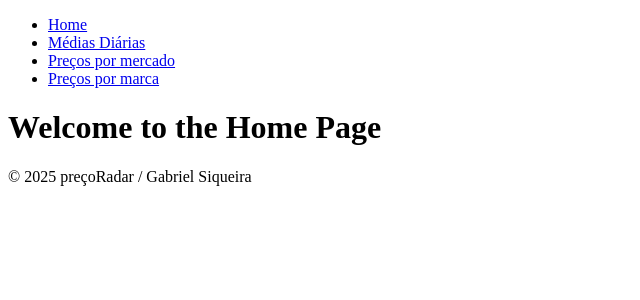
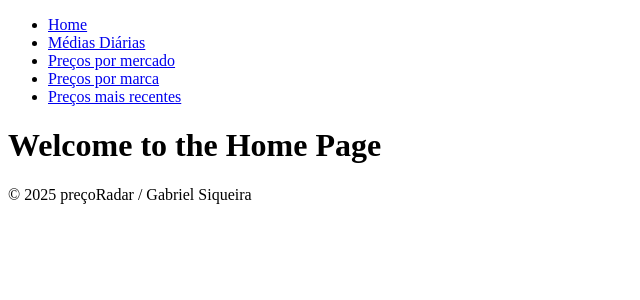
Before and after one commit to ToastedGMS/price-tracker, a React (Vite) app: page / in a window 1280 px wide. Shown: the top 300 px of the page, without its empty margins (0-640 px from the left). Built offline with nearby package versions, Linux system fonts and the light colour scheme; no server answers.

Commit message:
Add LatestPrices component and update routing in Layout

```diff
--- a/src/main.jsx
+++ b/src/main.jsx
@@ -9,6 +9,7 @@ import AveragePrices from './pages/AveragePrices';
 import Layout from './pages/Layout';
 import PricesPerMarket from './pages/PricesPerMarket';
 import PricesPerBrand from './pages/PricesPerBrand';
+import LatestPrices from './pages/LatestPrices';
 
 createRoot(document.getElementById('root')).render(
 	<StrictMode>
@@ -21,6 +22,7 @@ createRoot(document.getElementById('root')).render(
 						<Route path="/average-prices" element={<AveragePrices />} />
 						<Route path="/prices-per-market" element={<PricesPerMarket />} />
 						<Route path="/prices-per-brand" element={<PricesPerBrand />} />
+						<Route path="/latest-prices" element={<LatestPrices />} />
 					</Route>
 				</Routes>
 			</BrowserRouter>
--- /dev/null
+++ b/src/pages/LatestPrices.jsx
@@ -0,0 +1,14 @@
+import React from 'react';
+import LatestTable from '../reusable/LatestTable';
+
+const LatestPrices = () => {
+	return (
+		<div>
+			<LatestTable type="cafe" />
+			<LatestTable type="arroz" />
+			<LatestTable type="feijao" />
+		</div>
+	);
+};
+
+export default LatestPrices;
--- a/src/pages/Layout.jsx
+++ b/src/pages/Layout.jsx
@@ -18,6 +18,9 @@ const Layout = () => {
 					<li>
 						<Link to="/prices-per-brand">Preços por marca</Link>
 					</li>
+					<li>
+						<Link to="/latest-prices">Preços mais recentes</Link>
+					</li>
 				</ul>
 			</header>
 			<main>
```
